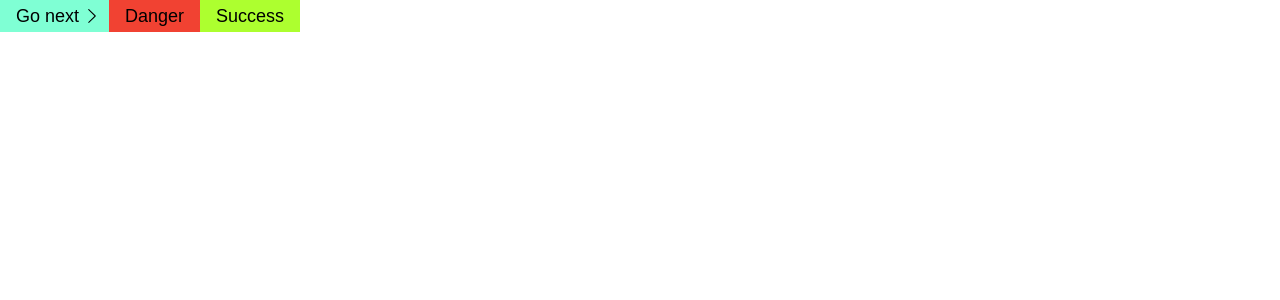
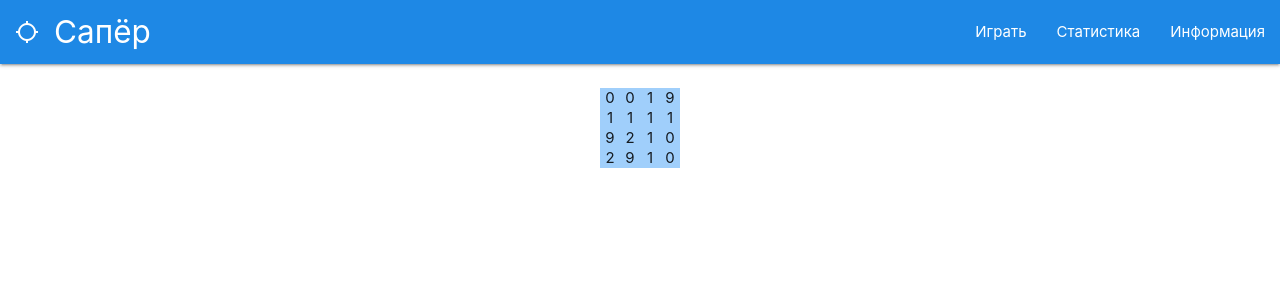
Before and after one commit to SychevAndrey/Minesweeper, a React (Create React App) app: page / in a window 1280 px wide. Shown: the top 300 px of the page. Built offline with nearby package versions, Linux system fonts and the light colour scheme.

Commit message:
add navbar and simple field example

```diff
--- a/public/index.html
+++ b/public/index.html
@@ -3,6 +3,11 @@
   <head>
     <meta charset="utf-8" />
     <link rel="icon" href="%PUBLIC_URL%/favicon.ico" />
+    <link href="https://fonts.googleapis.com/icon?family=Material+Icons" rel="stylesheet">
+    <!-- Compiled and minified CSS -->
+    <link rel="stylesheet" href="https://cdnjs.cloudflare.com/ajax/libs/materialize/1.0.0/css/materialize.min.css">
+    <!-- Compiled and minified JavaScript -->
+    <script src="https://cdnjs.cloudflare.com/ajax/libs/materialize/1.0.0/js/materialize.min.js"></script>
     <meta name="viewport" content="width=device-width, initial-scale=1" />
     <meta
       name="description"
--- a/src/App.module.scss
+++ /dev/null
@@ -1,37 +0,0 @@
-$danger: rgb(241, 66, 50);
-
-.primary {
-  background-color: aquamarine;
-
-  &:hover {
-    background-color: darken($color: aquamarine, $amount: 15);
-  }
-
-  &:active {
-    background-color: darken($color: aquamarine, $amount: 35);
-  }
-}
-
-.danger {
-  background-color: $danger;
-
-  &:hover {
-    background-color: darken($color: $danger, $amount: 5);
-  }
-
-  &:active {
-    background-color: darken($color: $danger, $amount: 15);
-  }
-}
-
-.success {
-  background-color: greenyellow;
-
-  &:hover {
-    background-color: darken($color: greenyellow, $amount: 5);
-  }
-
-  &:active {
-    background-color: darken($color: greenyellow, $amount: 15);
-  }
-}
--- a/src/App.tsx
+++ b/src/App.tsx
@@ -1,23 +1,12 @@
 import React from 'react';
-import Button from './components/common/Button';
-import styles from './App.module.scss';
-import Icon from './components/common/Icon';
+import Navbar from './components/Navbar';
+import Minesweeper from './components/Minesweeper';
 
 function App() {
   return (
 		<>
-			<Button className={styles.primary} onClick={() => console.log(1)}>
-				<>
-					Go next
-					<Icon name='chevron' inButton='append'></Icon>
-				</>
-			</Button>
-			<Button className={styles.danger} onClick={() => console.log(1)}>
-				Danger
-			</Button>
-			<Button className={styles.success} onClick={() => console.log(1)}>
-			  Success
-			</Button>
+      <Navbar />
+      <Minesweeper size={4} difficulty="medium" />
 		</>
 	);
 }
--- /dev/null
+++ b/src/components/Minesweeper/Cell.tsx
@@ -0,0 +1,17 @@
+import React from 'react'
+
+import styles from './index.module.scss'
+
+interface ICellProps {
+  value: string | number
+}
+
+const Cell: React.FC<ICellProps> = ({value}) => {
+  return (
+    <span className={styles.cell}>
+      {value}
+    </span>
+  )
+}
+
+export default Cell;
--- /dev/null
+++ b/src/components/Minesweeper/index.module.scss
@@ -0,0 +1,16 @@
+.cell {
+  display: flex;
+  width: 20px;
+  height: 20px;
+  background-color: rgb(160, 207, 251);
+  align-items: center;
+  justify-content: center;
+}
+
+.field {
+  margin-left: auto;
+  margin-top: 24px;
+  margin-right: auto;
+  display: flex;
+  flex-wrap: wrap;
+}
--- /dev/null
+++ b/src/components/Minesweeper/index.tsx
@@ -0,0 +1,31 @@
+import React from 'react';
+import Cell from './Cell'
+
+import styles from './index.module.scss'
+
+type Difficulty = 'easy' | 'medium' | 'hard';
+
+interface IMinesweeperProps {
+  size: number,
+  difficulty: Difficulty
+}
+
+const Minesweeper: React.FC<IMinesweeperProps> = ({size, difficulty}) => {
+
+    const cells = (data: Array<Array<number>>): JSX.Element[][] => {
+      return data.map(row => row.map(cell => <Cell value={cell} />))
+    }
+
+  const data: Array<Array<number>> = [[0, 0, 1, 9],
+  [1, 1, 1, 1],
+  [9, 2, 1, 0],
+  [2, 9, 1, 0]];
+
+  return (
+    <div style={{width: `${size*20}px`}} className={styles.field}>
+      {cells(data)}
+    </div>
+  )
+}
+
+export default Minesweeper;
--- /dev/null
+++ b/src/components/Navbar/index.module.scss
@@ -0,0 +1,7 @@
+.logo {
+  margin-left: 1rem;
+
+  @media only screen and (max-width: 992px) {
+    margin-left: 0;
+  }
+}
--- /dev/null
+++ b/src/components/Navbar/index.tsx
@@ -0,0 +1,22 @@
+import React from 'react'
+import cn from 'classnames';
+
+import styles from './index.module.scss';
+
+export default function Navbar() {
+  return (
+    <nav>
+      <div className="nav-wrapper blue darken-1">
+        <a href="/" className={cn("brand-logo", styles.logo)}>
+          <i className="material-icons">location_searching</i>
+          Сапёр
+        </a>
+        <ul id="nav-mobile" className="right hide-on-med-and-down">
+          <li><a href="game.html">Играть</a></li>
+          <li><a href="stats.html">Статистика</a></li>
+          <li><a href="info.html">Информация</a></li>
+        </ul>
+      </div>
+    </nav>
+  )
+}
--- a/src/components/common/Button/index.module.scss
+++ b/src/components/common/Button/index.module.scss
@@ -33,3 +33,44 @@
     background: grey;
     cursor: auto;
 }
+
+$danger: rgb(241, 66, 50);
+$success: greenyellow;
+
+$primary: aquamarine;
+
+.primary {
+  background-color: $primary;
+
+  &:hover {
+    background-color: darken($color: $primary, $amount: 15);
+  }
+
+  &:active {
+    background-color: darken($color: $primary, $amount: 35);
+  }
+}
+
+.danger {
+  background-color: $danger;
+
+  &:hover {
+    background-color: darken($color: $danger, $amount: 5);
+  }
+
+  &:active {
+    background-color: darken($color: $danger, $amount: 15);
+  }
+}
+
+.success {
+  background-color: $success;
+
+  &:hover {
+    background-color: darken($color: $success, $amount: 5);
+  }
+
+  &:active {
+    background-color: darken($color: $success, $amount: 15);
+  }
+}
--- a/src/components/common/Button/index.tsx
+++ b/src/components/common/Button/index.tsx
@@ -7,7 +7,8 @@ const Button: React.FC<ButtonProps> = ({
 	children = 'button',
 	className = '',
 	type = 'button',
-	mode = 'light',
+  mode = 'light',
+  color = 'primary',
 	href = null,
 	onClick,
 	disabled = false,
@@ -27,12 +28,14 @@ const Button: React.FC<ButtonProps> = ({
 	let btnClasses = styles.btn;
 	if (mode === 'dark') {
 		btnClasses = cn(btnClasses, styles.btn__dark);
-	}
+  }
+
+  const btnColor = styles[color];
 
 	return (
 		<Tag
 			type={type}
-			className={cn(btnClasses, className)}
+      className={cn(btnClasses, btnColor, className)}
 			onClick={onBtnClick}
 			disabled={disabled}
 			{...attrs}
```
